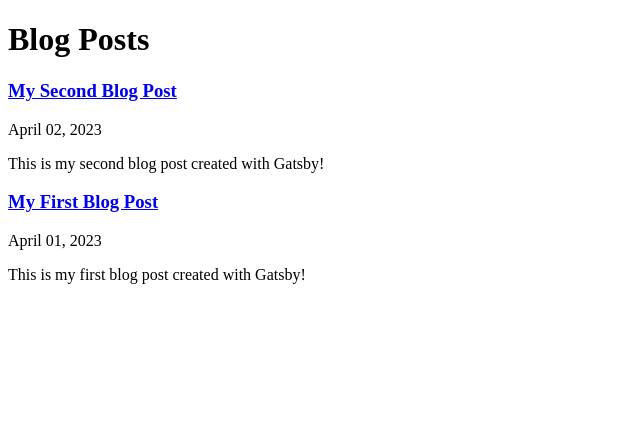
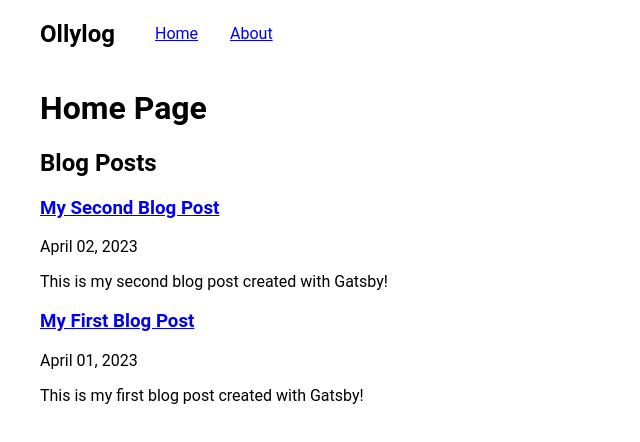
Before and after one commit to ollyholly/ollylog-gatsby, a Gatsby site: page / in a window 1280 px wide. Shown: the whole page, without its empty margins (0-640 px from the left). Built offline with nearby package versions, Linux system fonts and the light colour scheme; Gatsby itself is replaced by a stand-in of ours.

Commit message:
Create a page layout, menu. Add basic styles.

```diff
--- /dev/null
+++ b/src/components/layout.js
@@ -0,0 +1,57 @@
+import * as React from 'react'
+import { Link } from 'gatsby'
+import styled, { createGlobalStyle } from 'styled-components';
+
+
+const GlobalStyles = createGlobalStyle`
+@import url('https://fonts.googleapis.com/css2?family=Noto+Sans:wght@200;400;600&display=swap');
+
+  body {
+    font-family: 'Roboto', sans-serif;
+    margin: 0;
+    padding: 0;
+  }
+
+  /* Add other default styles as needed */
+`;
+
+
+const Container = styled.div`
+  margin: 0 auto;
+  max-width: 1200px;
+`
+
+const Menu = styled.nav`
+  width: 100%;
+  display: flex;
+  direction: row;
+`
+const MenuList = styled.ul`
+  display: flex;
+  gap: 2rem;
+  align-items: center;
+  list-style: none;
+`
+
+const Layout = ({ pageTitle, children }) => {
+  return (
+    <>
+    <GlobalStyles />
+    <Container>
+      <Menu>
+        <h1>Ollylog</h1>
+        <MenuList>
+          <li><Link to="/">Home</Link></li>
+          <li><Link to="/about">About</Link></li>
+        </MenuList>
+      </Menu>
+      <main>
+        <h1>{pageTitle}</h1>
+        {children}
+      </main>
+    </Container>
+    </>
+  )
+}
+
+export default Layout
--- a/src/pages/index.js
+++ b/src/pages/index.js
@@ -1,25 +1,7 @@
 import React from 'react';
 import { Link, graphql } from 'gatsby';
+import Layout from '../components/layout'
 
-// export const query = graphql`
-//   query {
-//     allMarkdownRemark(sort: { fields: [frontmatter___date], order: DESC }) {
-//       edges {
-//         node {
-//           id
-//           frontmatter {
-//             title
-//             date(formatString: "MMMM DD, YYYY")
-//           }
-//           fields {
-//             slug
-//           }
-//           excerpt
-//         }
-//       }
-//     }
-//   }
-// `;
 export const query = graphql`
   query {
     allMarkdownRemark(sort: { frontmatter: { date: DESC } }) {
@@ -41,8 +23,8 @@ export const query = graphql`
 `;
 
 const IndexPage = ({ data }) => (
-  <div>
-    <h1>Blog Posts</h1>
+     <Layout pageTitle="Home Page">
+    <h2>Blog Posts</h2>
     {data.allMarkdownRemark.edges.map(({ node }) => (
       <div key={node.id}>
         <h3>
@@ -52,9 +34,9 @@ const IndexPage = ({ data }) => (
         <p>{node.excerpt}</p>
       </div>
     ))}
-  </div>
+    </Layout>
 );
 
 export default IndexPage;
 
-export const Head = () => <title>Home Page</title>;
+export const Head = () => <title>Olly Home Page</title>;
```
Also changed, not shown: src/pages/404.js (+4 -27 lines), src/pages/about.js (added, +19 -0 lines), src/templates/blogPostTemplate.js (+5 -2 lines), 1 other file.
